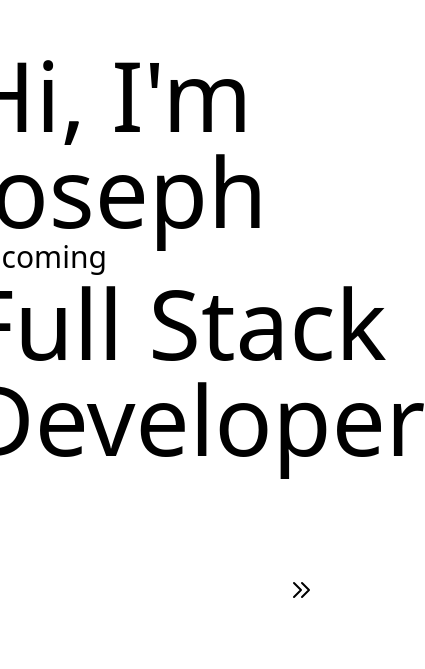
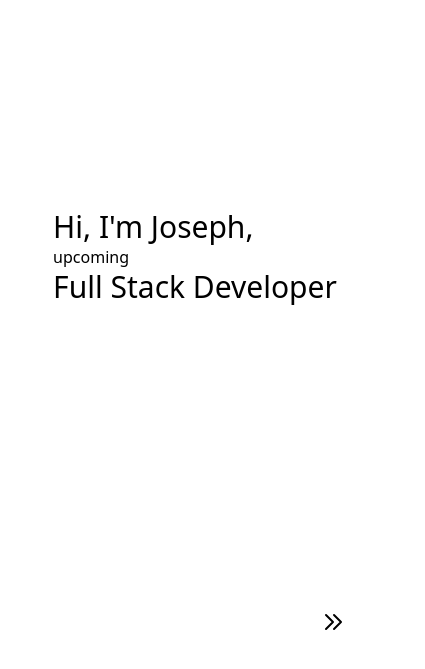
Before and after one commit to TheWisePigeon/my-portfolio, a Next.js app: page / in a window 390 px wide. Shown: the part 165-834 px from the top of the page, 425 px wide, since content can reach past the window. Built offline with nearby package versions, Linux system fonts and the light colour scheme.

Commit message:
Update index.jsx
added responsiveness

```diff
--- a/pages/index.jsx
+++ b/pages/index.jsx
@@ -1,14 +1,14 @@
 export default function Home() {
     return (
         <>
-            <div className=" flex items-center  justify-center h-screen w-screen " >
-                <div className=" flex-col" >
-                    <p className=" text-8xl" >Hi, I'm Joseph</p>
-                    <span className=" text-3xl" >upcoming</span>
-                    <p className=" text-8xl " >Full Stack Developer</p>
+            <div className="   flex items-center  justify-center h-screen lg:w-screen " >
+                <div className=" " >
+                    <p className=" text-3xl md:text-7xl lg:text-8xl" >Hi, I'm Joseph,</p>
+                    <span className=" md:text-3xl lg:text-3xl" >upcoming</span>
+                    <p className=" text-3xl md:text-7xl lg:text-8xl " >Full Stack Developer</p>
                 </div>
             </div>
-            <div className=" bottom-0 fixed right-0 p-16  " >
+            <div className=" bottom-0 fixed right-0 p-8 md:p-12 lg:p-16  " >
                 <button className=" rounded-full p-3 border border-white ">
                     <svg xmlns="http://www.w3.org/2000/svg" className="h-6 w-6" fill="none" viewBox="0 0 24 24" stroke="currentColor" strokeWidth={2}>
                         <path strokeLinecap="round" strokeLinejoin="round" d="M13 5l7 7-7 7M5 5l7 7-7 7" />
```
